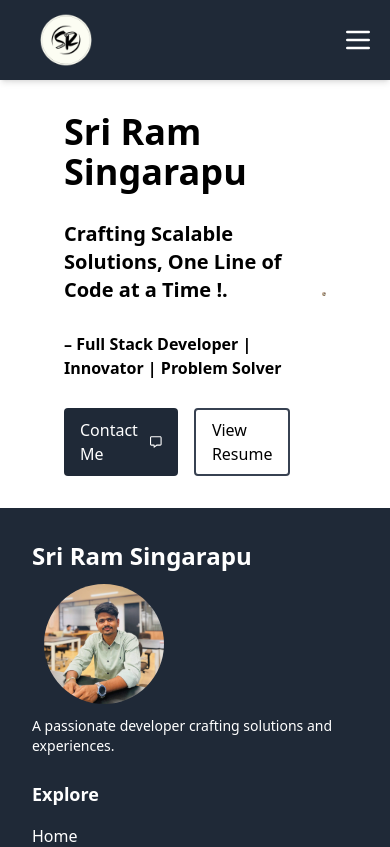
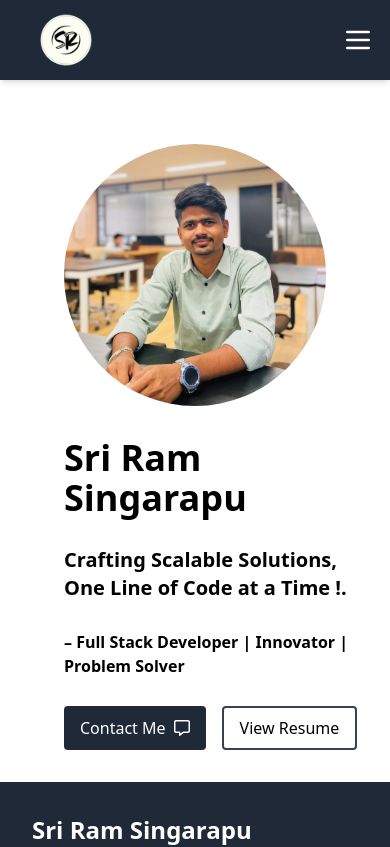
Before and after one commit to sriram-singarapu/my-portfolio, a Next.js app: page / in a window 390 px wide. Shown: the top 847 px of the page. Built offline with nearby package versions, Linux system fonts and the light colour scheme.

Commit message:
responsive design

```diff
--- a/app/page.tsx
+++ b/app/page.tsx
@@ -5,7 +5,7 @@ import { FaRegMessage } from "react-icons/fa6";
 
 export default function Home() {
   return (
-    <div className="m-8 flex items-center justify-between ">
+    <div className="m-8 flex flex-col-reverse lg:flex-row items-center justify-center ">
       <div className="space-y-7 ml-8">
         <h1 className="font-extrabold text-4xl">Sri Ram Singarapu</h1>
         <h2 className="font-semibold text-xl">
```
